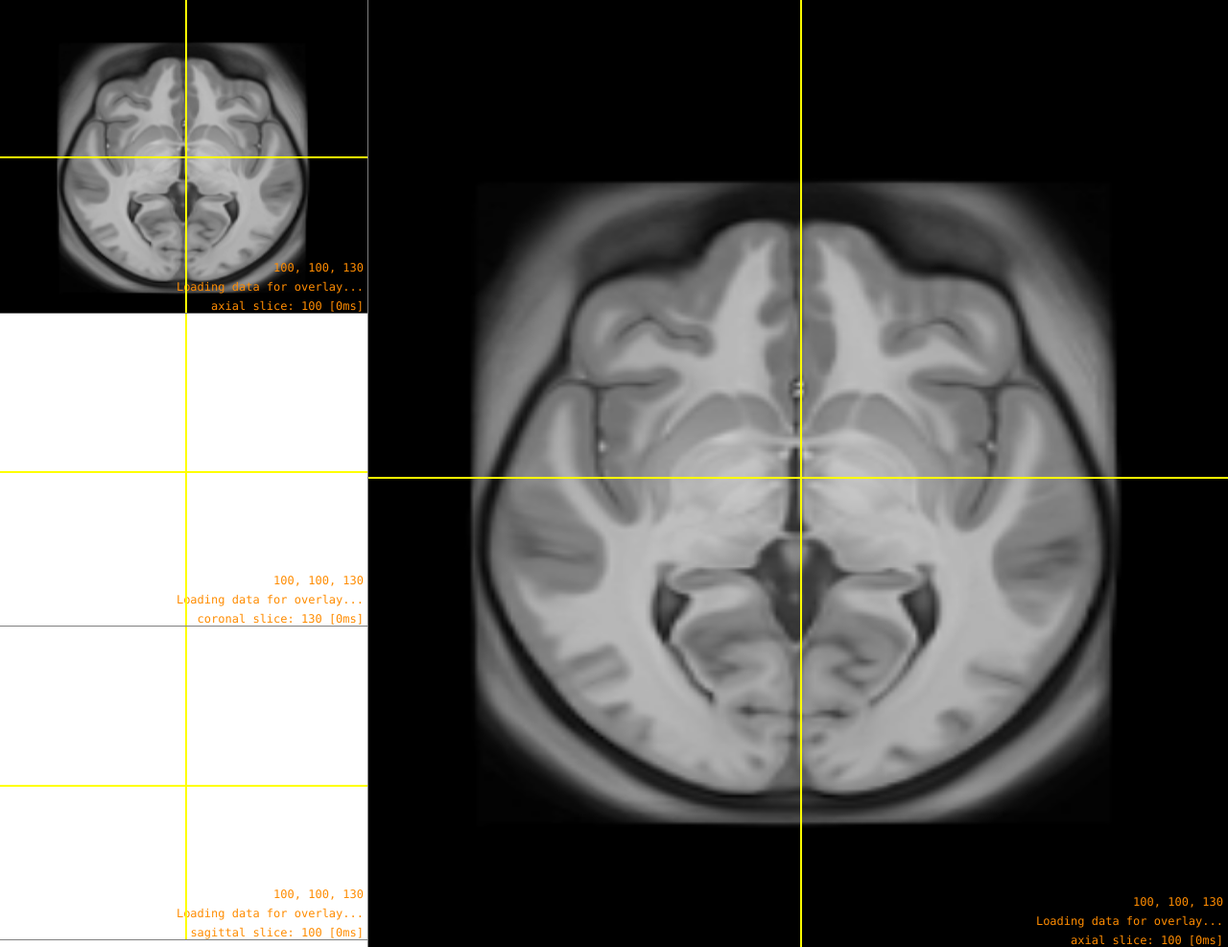
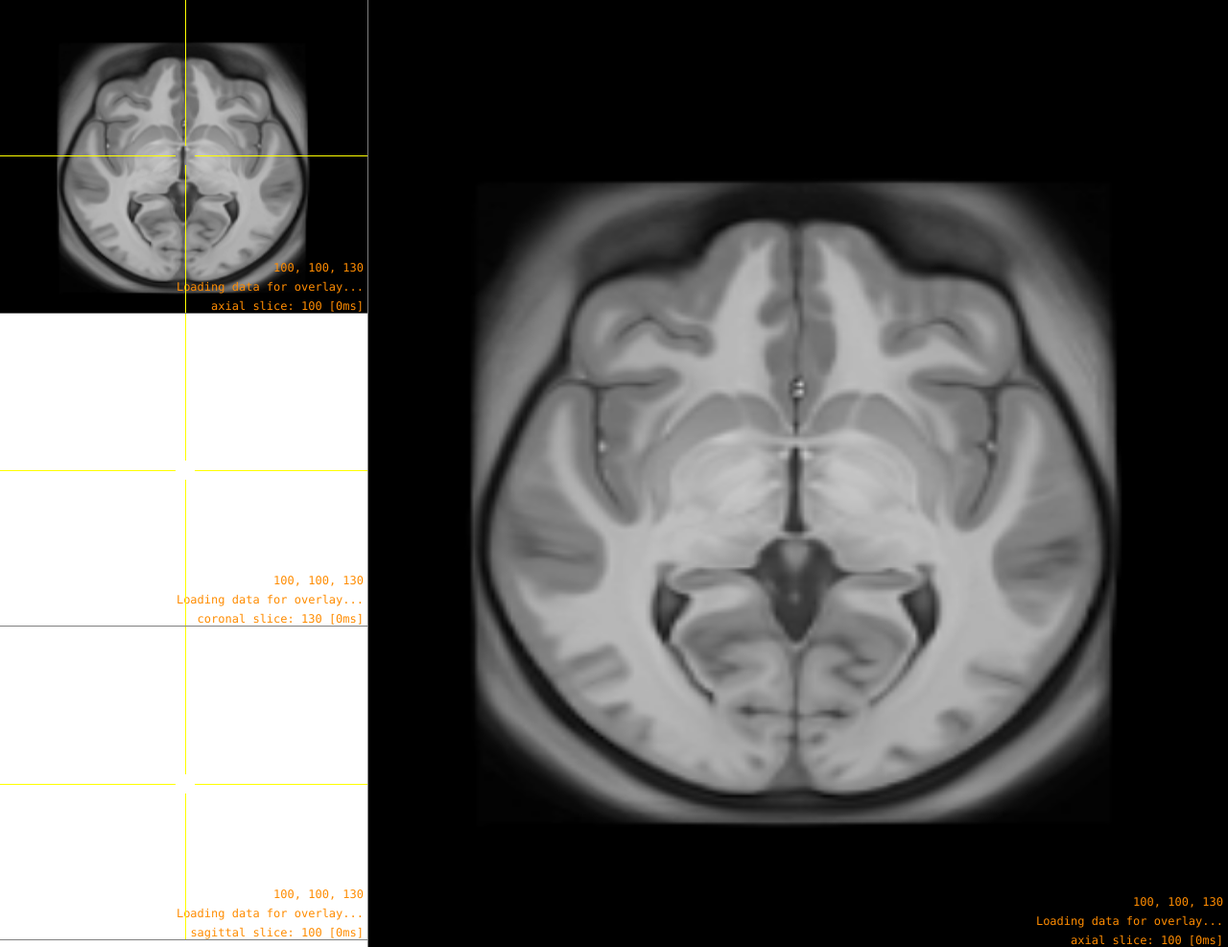
Before and after one commit to HaukeBartsch/mpr-again, a PHP site: page / in a window 1280 px wide. Shown: the whole page at 96% size. Run offline with PHP 8.4, Linux system fonts and the light colour scheme.

Commit message:
replace cross-hair with a version that has a hole in the middle

```diff
--- a/css/style.css
+++ b/css/style.css
@@ -51,7 +51,7 @@
 }
 
 .crosshair-vertical {
-    border-left: 2px solid yellow;
+    border-left: 0px solid yellow;
     width: 1px;
     height: 100%;
     z-index: 4;
@@ -61,7 +61,7 @@
     pointer-events: none;
 }
 .crosshair-horizontal {
-    border-bottom: 2px solid yellow;
+    border-bottom: 0px solid yellow;
     width: 100%;
     height: 1px;
     z-index: 4;
@@ -69,7 +69,16 @@
     top: 50%;
     left: 0px;
     pointer-events: none;
-    }
+}
+
+.center-circle {
+	border-radius: 50%;
+	width: 20px;
+	height: 20px;
+	position: absolute;
+	border: 1px solid yellow;
+	background-color: rgba(255, 255, 255, 0.2);
+}
 
     .ch-v-p1 {
     	border-left: 4px solid red;
--- a/js/mpr-again.js
+++ b/js/mpr-again.js
@@ -77,7 +77,7 @@
     viewIndex = [1, 2]; // for axial index into dimensions
     numImagesX; //  = Math.floor(imageWidth / dims[1]);
     numImagesY; //  = Math.floor(imageHeight / dims[2]);
-    sliceDirection = [+1, +1]; // the direction we slice from (flip if -1)
+    sliceDirection = [+1, -1]; // the direction we slice from (flip if -1)
     // has to be set by the calling function
     position = function() {
         return [0, 0, 0];
@@ -186,8 +186,19 @@
 
         	var crosshair_horz = jQuery(this.primary).parent().find('.crosshair-horizontal');
             jQuery(crosshair_horz).css('top', (offset[1] + (perc[this.viewIndex[1]] * scale[1] * height)) + "px");
+            jQuery(crosshair_horz).css('left', (offset[0] + (perc[this.viewIndex[0]] * scale[0] * width)) + "px");
+
         	var crosshair_vert = jQuery(this.primary).parent().find('.crosshair-vertical');
             jQuery(crosshair_vert).css('left', (offset[0] + (perc[this.viewIndex[0]] * scale[0] * width)) + "px");
+            jQuery(crosshair_vert).css('top', (offset[1] + (perc[this.viewIndex[1]] * scale[1] * height)) + "px");
+
+            // position the center circle
+            //var center_circle = this.svg_circ; // jQuery(this.primary).parent().find('.center-circle');
+            var radius = jQuery(this.primary).parent().find('circle').attr('r');
+            jQuery(this.primary).parent().find('svg').css('top', ((offset[1] + (perc[this.viewIndex[1]] * scale[1] * height)) - (50 / 2.0)) + "px");
+            jQuery(this.primary).parent().find('svg').css('left', ((offset[0] + (perc[this.viewIndex[0]] * scale[0] * width)) - (50 / 2.0)) + "px");
+            //jQuery(this.svg_circ).css('cx', (offset[1] + (perc[this.viewIndex[1]] * scale[1] * height)));
+            //jQuery(this.svg_circ).css('cy', (offset[0] + (perc[this.viewIndex[0]] * scale[0] * width)));
 
         	//console.log("Did draw now update last_position");
         	this.last_position = [position[0], position[1], position[2]];
@@ -275,8 +286,9 @@
         		this.requireNewDraw_overlay = true;
         	}
             if (this.requireNewDraw_overlay) {
+                if (typeof(startTime) != 'undefined') {
                     startTime = (new Date()).getTime();
-
+                }
         		this.requireNewDraw_overlay = false;
         		var idxy = Math.floor(position[sliceDim] / this.numImagesX);
         		var idxx = position[sliceDim] - (idxy * this.numImagesX);
@@ -324,7 +336,9 @@
         			orient = "coronal";
         		}
 
+                if (typeof(startTime) != 'undefined') {
                     jQuery(this.message2).text("Overlay " + orient + " slice: " + pos + " [" + ((new Date()).getTime() - startTime) + "ms]");
+                    }
         		}
         		}
         		last_position_atlas; // cache this to make animation requests faster
@@ -808,26 +822,21 @@
                 	this.message3 = document.createElement('span');
                 	jQuery(message3_div).append(this.message3);
                     jQuery(this.id).append(message3_div);
-
-                	//<div class="crosshair-horizontal"></div>
                 	this.crosshair_horizontal = document.createElement('div');
                 	jQuery(this.crosshair_horizontal).addClass('crosshair-horizontal');
                     jQuery(this.id).append(this.crosshair_horizontal);
+
+                    jQuery(this.crosshair_horizontal).append("<div style='right: -10px; width: 100%; border-bottom: 1px solid yellow; position: absolute;'></div>");
+                    jQuery(this.crosshair_horizontal).append("<div style='left: -1000px; width: 990px; border-bottom: 1px solid yellow; position: absolute;'></div>");
 
                 	//<div class="crosshair-vertical"></div>
                 	this.crosshair_vertical = document.createElement('div');
                 	jQuery(this.crosshair_vertical).addClass('crosshair-vertical');
                     jQuery(this.id).append(this.crosshair_vertical);
 
-                    //var ch_v_p1 = document.createElement('div');
-                    //jQuery(ch_v_p1).addClass('ch-v-p1');
-                    //jQuery(this.crosshair_vertical).append(ch_v_p1);
-                    //var ch_v_p0 = document.createElement('div');
-                    //jQuery(ch_v_p0).addClass('ch-v-p0');
-                    //jQuery(this.crosshair_vertical).append(ch_v_p0);
-                    //var ch_v_p2 = document.createElement('div');
-                    //jQuery(ch_v_p2).addClass('ch-v-p2');
-                    //jQuery(this.crosshair_vertical).append(ch_v_p2);
+                    jQuery(this.crosshair_vertical).append("<div style='top: -1000px; height: 990px; border-left: 1px solid yellow; position: absolute;'></div>");
+                    jQuery(this.crosshair_vertical).append("<div style='bottom: -10px; height: 100%; border-left: 1px solid yellow; position: absolute;'></div>");
+
 
                     this.ctx1 = this.primary.getContext("2d");
                 	this.ctx1_overlay = this.overlay.getContext("2d");
```
Lines whose indentation alone changed are shown as unchanged.
